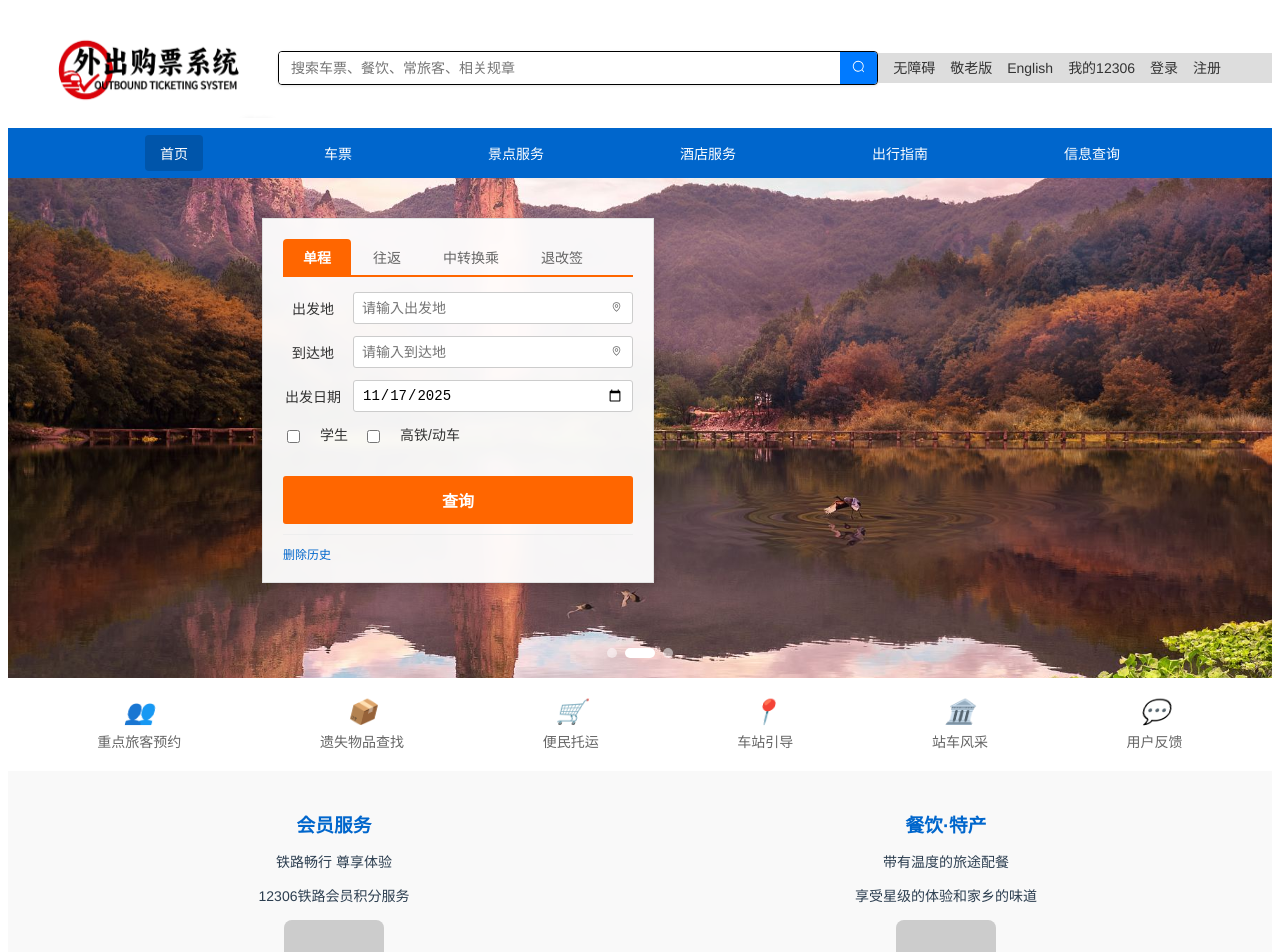
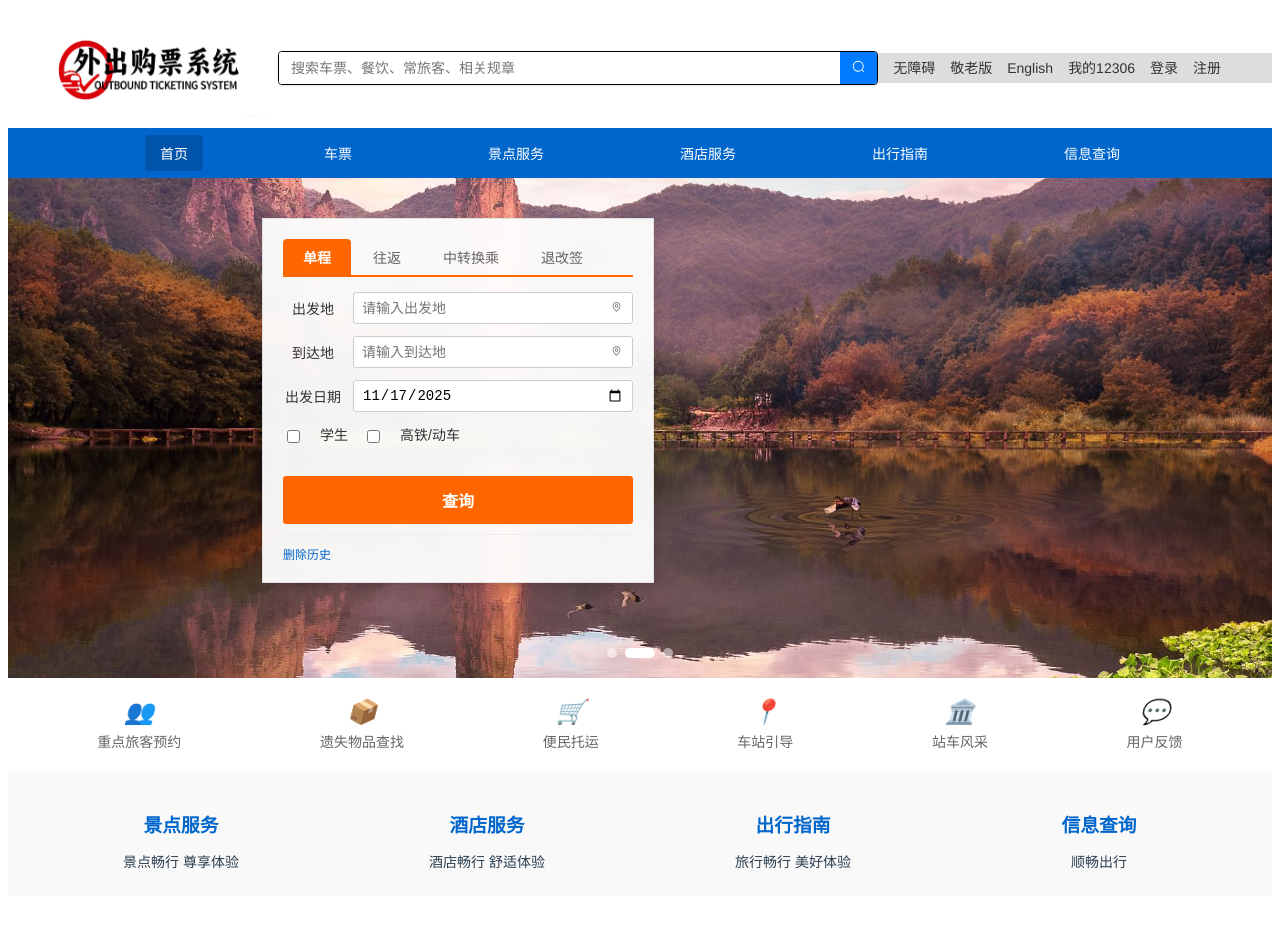
Before and after one commit to zheng0456/ticketing_system, a Vue app: page /index in a window 1280 px wide. Shown: the top 952 px of the page. After the commit the page ends 904 px from the top, so only its background shows below. Built offline with nearby package versions, Linux system fonts and the light colour scheme.

Commit message:
feat(index): 更新首页推广内容
- 将"会员服务"模块标题和描述进行调整
- 将"餐饮·特产"模块替换为"酒店服务"模块
- 新增"出行指南"推广模块
- 新增"信息查询"推广模块
- 移除所有模块中的图片展示
- 统一模块描述风格和长度

```diff
--- a/src/components/index/Promotion.vue
+++ b/src/components/index/Promotion.vue
@@ -1,16 +1,20 @@
 <template>
   <div class="promotion-container">
     <div class="promotion-item">
-      <h3>会员服务</h3>
-      <p>铁路畅行 尊享体验</p>
-      <p>12306铁路会员积分服务</p>
-      <img src="https://via.placeholder.com/150" alt="会员服务" />
+      <h3>景点服务</h3>
+      <p>景点畅行 尊享体验</p>
     </div>
     <div class="promotion-item">
-      <h3>餐饮·特产</h3>
-      <p>带有温度的旅途配餐</p>
-      <p>享受星级的体验和家乡的味道</p>
-      <img src="https://via.placeholder.com/150" alt="餐饮特产" />
+      <h3>酒店服务</h3>
+      <p>酒店畅行 舒适体验</p>
+    </div>
+    <div class="promotion-item">
+      <h3>出行指南</h3>
+      <p>旅行畅行 美好体验</p>
+    </div>
+    <div class="promotion-item">
+      <h3>信息查询</h3>
+      <p>顺畅出行</p>
     </div>
   </div>
 </template>
```
